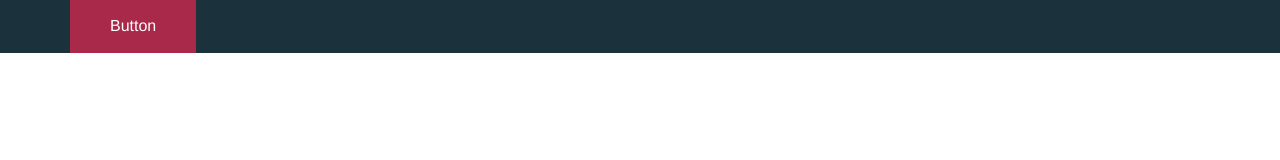
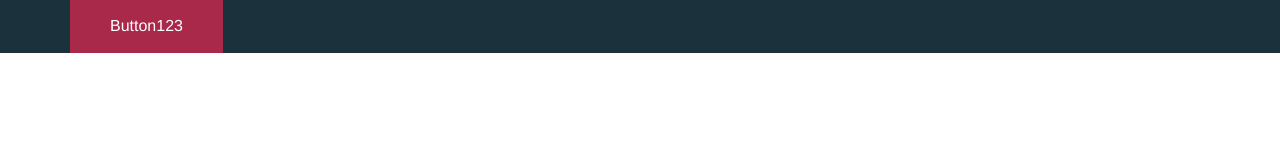
Before and after one commit to jackinsoon/gofriends-pro, a website: page app/index.html in a window 1280 px wide. Drawn offline with Linux system fonts and the light colour scheme.

Commit message:
init commit

```diff
--- a/app/index.html
+++ b/app/index.html
@@ -20,7 +20,7 @@
     <div class="container">
         <div class="row">
             <div class="col-md-12">
-                <button class="header__button">Button</button>
+                <button class="header__button">Button123</button>
             </div>
         </div>
     </div>
```
